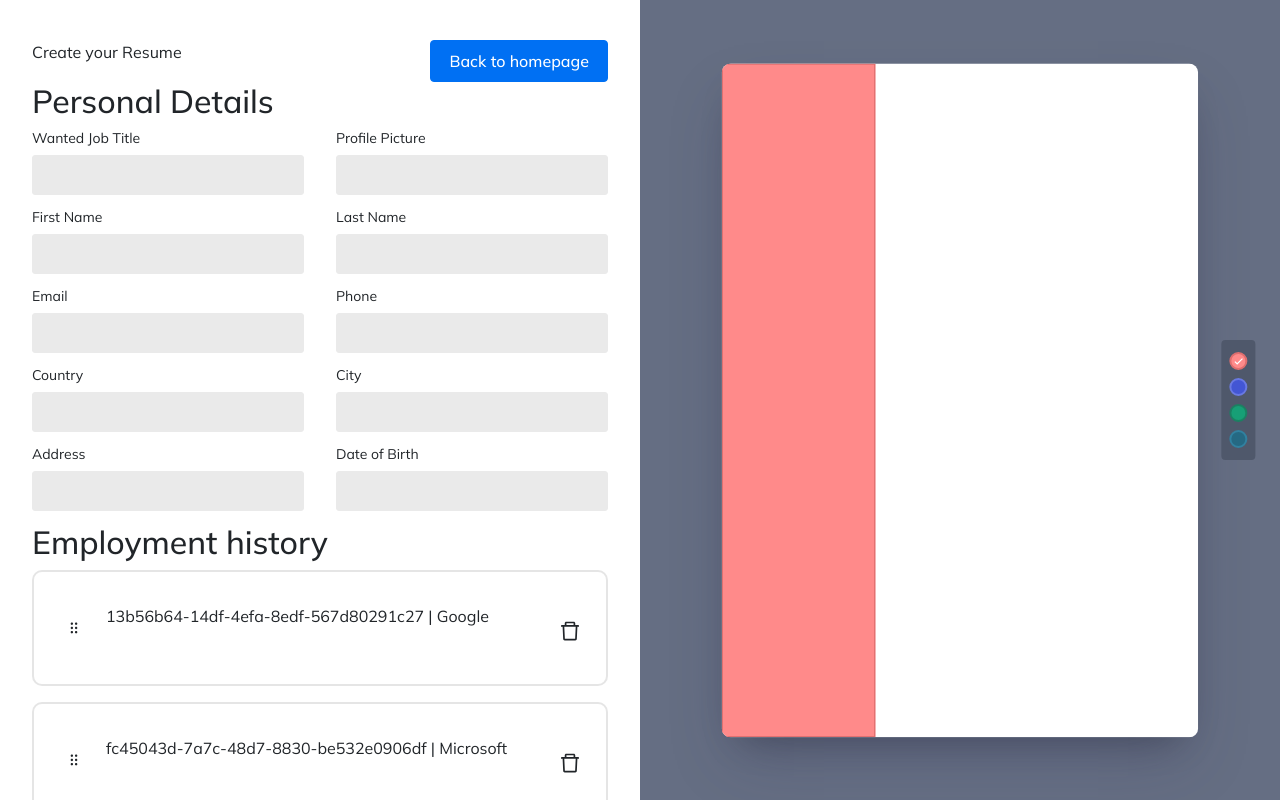
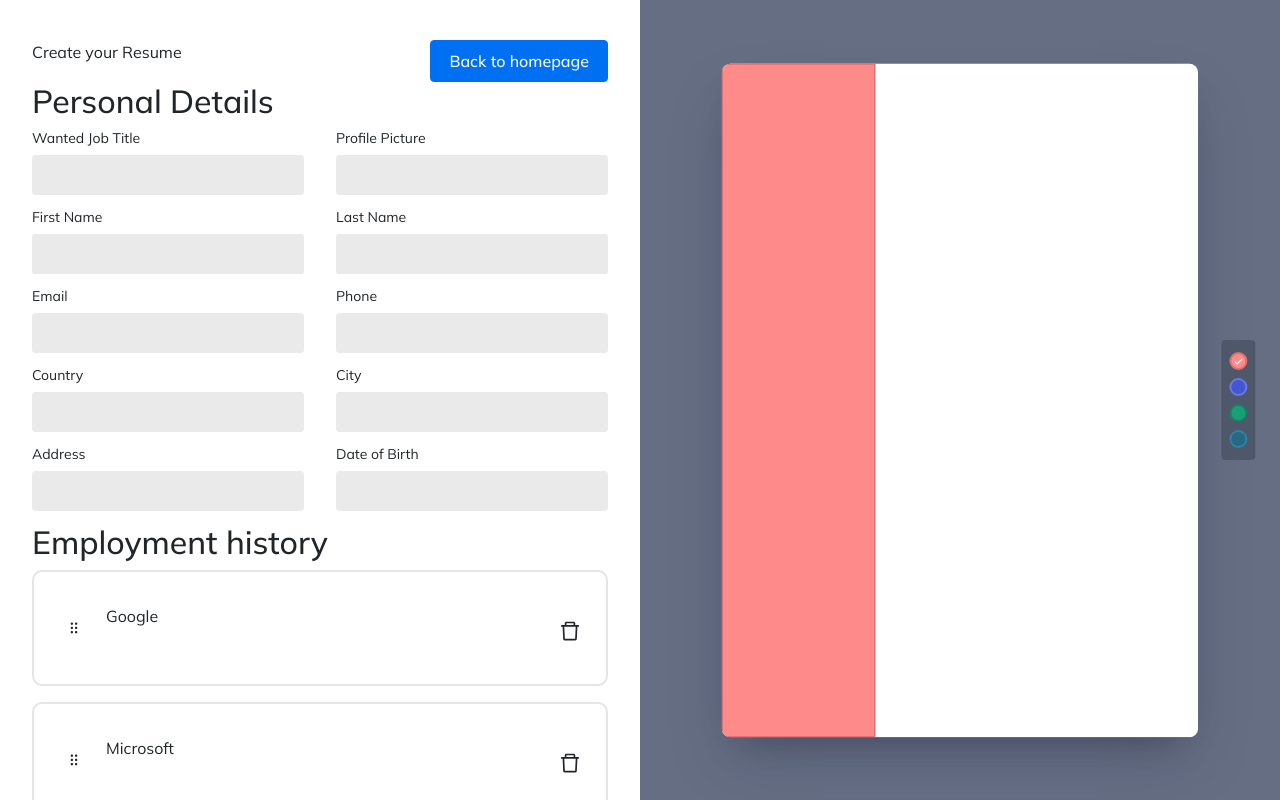
Before and after one commit to predragstojkovic03/cv-builder-workshop, a React (Create React App) app: page /resume-builder in a window 1280 px wide. Shown: the top 800 px of the page. Built offline with nearby package versions, Linux system fonts and the light colour scheme; the HTML template or start-up script is replaced by a standard one.

Commit message:
TouchAction property added to draggable element.

```diff
--- a/src/components/EmploymentHistoryItem/EmploymentHistoryItem.jsx
+++ b/src/components/EmploymentHistoryItem/EmploymentHistoryItem.jsx
@@ -1,9 +1,5 @@
 const EmploymentHistoryItem = ({ history }) => {
-  return (
-    <p>
-      {history.id} | {history.companyName}
-    </p>
-  );
+  return <p>{history.companyName}</p>;
 };
 
 export default EmploymentHistoryItem;
--- a/src/components/SortableItem/SortableItem.jsx
+++ b/src/components/SortableItem/SortableItem.jsx
@@ -13,6 +13,7 @@ const SortableItem = (props) => {
   const style = {
     transform: CSS.Transform.toString(transform),
     transition,
+    touchAction: 'none',
   };
 
   return (
```
